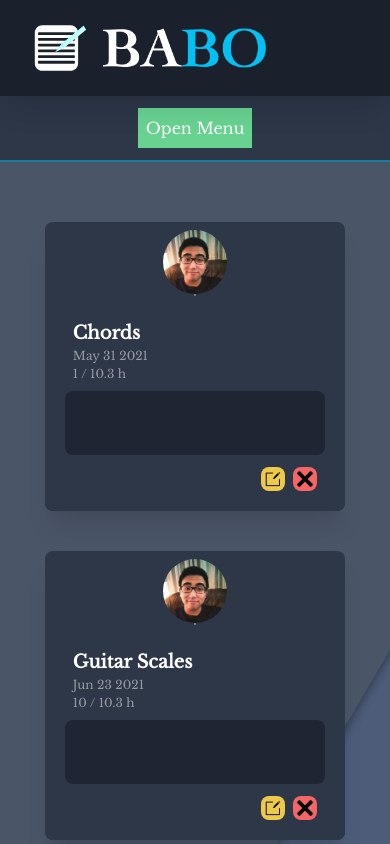
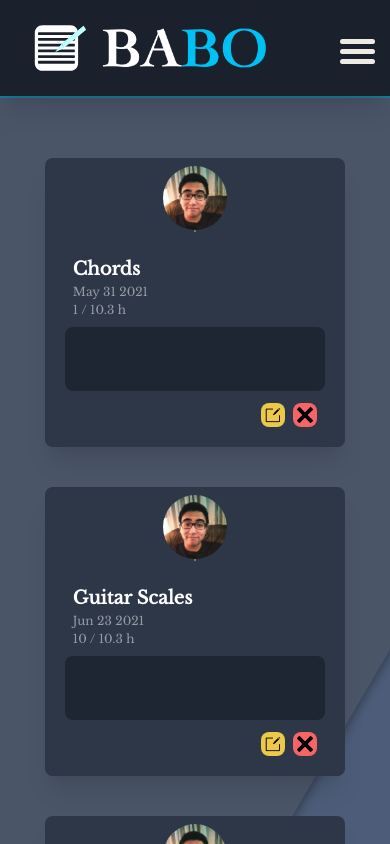
Before and after one commit to JamesTLopez/Babo, a React (Create React App) app: page /dashboard/projects/Music in a window 390 px wide. Shown: the top 844 px of the page. Built offline with nearby package versions, Linux system fonts and the light colour scheme; a web font is replaced by a local one.

Commit message:
updated tab component UI

```diff
--- a/src/assets/App.css
+++ b/src/assets/App.css
@@ -716,6 +716,11 @@ body,
   min-width: 223px;
 }
 
+.tab .button-container {
+  position: absolute;
+  top: -45px;
+}
+
 @media (min-width: 660px) {
   .tab {
     margin-top: 96px;
--- a/src/assets/App.scss
+++ b/src/assets/App.scss
@@ -525,6 +525,10 @@ body,
   margin-top: 0px;
   border-bottom: #00c2f381 2px solid;
   animation: fadeIn 0.5s;
+  .button-container{
+    position: absolute;
+    top:-45px;
+  }
   @media (min-width: 660px) {
     margin-top: 96px;
     border-right: #00c2f381 2px solid;
--- a/src/components/layouts/Header.tsx
+++ b/src/components/layouts/Header.tsx
@@ -11,7 +11,10 @@ function Header() {
 
   return (
     <header className="head w-full fixed h-24 shadow-xl bg-gray-900 sm:flex sm:justify-end">
+
+
       <div className="flex p-4 sm:flex-1">
+
         <div className="flex-1">
           <Link to="/home">
             <img id="logo" className="h-16" src={Babo} alt="Babo" />
@@ -34,7 +37,6 @@ function Header() {
           </Link>
         </nav>
       </div>
-
     </header>
   );
 }
--- a/src/components/layouts/Tabs.tsx
+++ b/src/components/layouts/Tabs.tsx
@@ -3,7 +3,6 @@ import { Link } from "react-router-dom";
 import { Consumer } from "../../context/context";
 import Inbox from "../../images/inbox.svg";
 import Plus from "../../images/plus.svg";
-import Time from "../../images/timeline.svg";
 
 function Tabs() {
   const [menu, isMenuSelected] = useState<boolean>(false);
@@ -19,13 +18,18 @@ function Tabs() {
 
         return (
           <div className="tab sm:w-1/6 sm:fixed relative w-full sm:h-full bg-gray-800">
-            <div className="button-container flex items-center justify-center w-full ">
-              <button
+            <div className="button-container flex items-end justify-end w-full ">
+              <div onClick={onyx} className="sm:hidden ham">
+                <div className={menu ? "line line-1" : "line "}></div>
+                <div className={menu ? "line line-2" : "line "}></div>
+                <div className={menu ? "line line-3" : "line"}></div>
+              </div>
+              {/* <button
                 className="sm:hidden m-3 visible text-white bg-green-400 p-2"
                 onClick={onyx}
               >
                 Open Menu
-              </button>
+              </button> */}
             </div>
             <div
               className={
@@ -36,12 +40,9 @@ function Tabs() {
             >
               <div className="flex flex-col w-full">
                 <div className="project-nav flex flex-col">
-                  <div className="nav flex flex-col sm:items-start items-center">
-                    <Link to="/dashboard/inbox">
+                  <div className="sm:hidden nav flex flex-col sm:items-start items-center">
+                    <Link to="/dashboard">
                       <img className="h-5" src={Inbox} alt="inbox" /> Inbox
-                    </Link>
-                    <Link to="/dashboard/projects">
-                      <img className="h-5" src={Time} alt="inbox" /> Time Line
                     </Link>
                   </div>
                   <h1 className="text-white">Projects</h1>
--- a/src/components/pages/Dashboard.tsx
+++ b/src/components/pages/Dashboard.tsx
@@ -5,7 +5,7 @@ import Header from "../layouts/Header";
 import Tabs from "../layouts/Tabs";
 import CreateProject from "../projects/CreateProject";
 import Project from "../projects/Project";
-import Inbox from "./Inbox";
+
 
 function Dashboard() {
   return (
@@ -23,10 +23,6 @@ function Dashboard() {
 
             <div className="feed h-full sm:w-5/6 w-3/4 overflow-y-scroll">
               <Switch>
-              <Route
-                  path="/dashboard/inbox"
-                  component={Inbox}
-                />
                 <Route path="/dashboard/projects/:id">
                   <Project state={projectState} dispatch={dispatch}/>
                 </Route>
--- a/src/components/pages/Inbox.tsx
+++ /dev/null
@@ -1,26 +0,0 @@
-import React from "react";
-import { Consumer } from "../../context/context";
-
-function Inbox() {
-  return (
-    <Consumer>
-      {({projectState}) => {
-
-        let allPosts = projectState.allProjects;
-        console.log(allPosts.filter((x:any) => x.posts))
-
-
-        return (
-          <div className="flex justify-center items-center p-5">
-            <div className="allItems">
-
-
-            </div>
-          </div>
-        );
-      }}
-    </Consumer>
-  );
-}
-
-export default Inbox;
--- a/src/components/posts/Posts.tsx
+++ b/src/components/posts/Posts.tsx
@@ -20,7 +20,7 @@ const Posts: React.FC = () => {
             {projectPosts.posts.map((post) => (
               <div
                 className="flex items-center flex-col w-full"
-                key={post.title}
+                key={post.title || post.hours || post.date || post.description}
               >
                 <Post id={post.id} title={post.title} hours={post.hours} date={post.date} />
               </div>
--- a/src/context/context.tsx
+++ b/src/context/context.tsx
@@ -62,6 +62,7 @@ export const projectsReducer = (state: any, action: any) => {
         }
 
       })
+      console.log(action.payload)
 
 
       return {
```
Also changed, not shown: 1 other file (tests, documents, lock files or other folders). Lines whose indentation alone changed are shown as unchanged.
